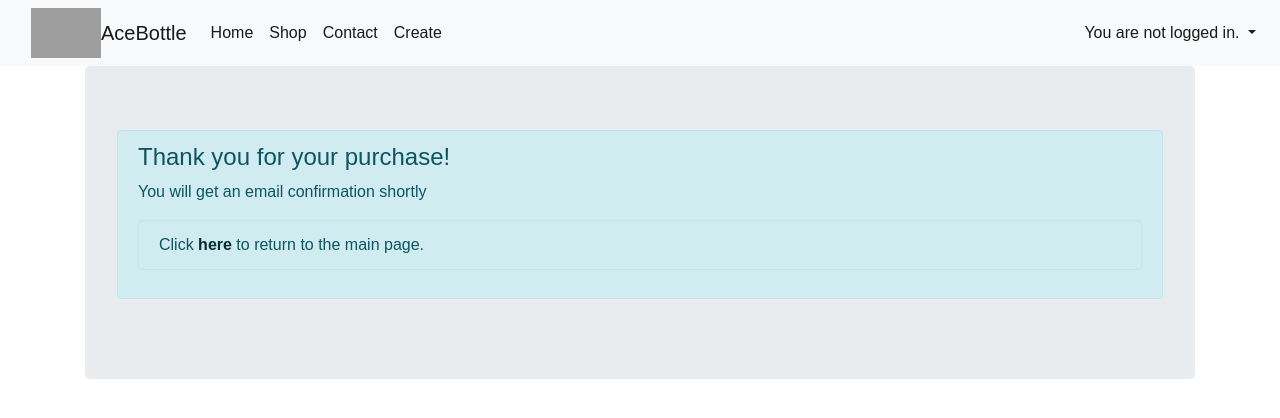
After one commit to Ariellles/mystore, a Django app: page /payment in a window 1280 px wide. The commit adds this page. Shown: the top 418 px of the page. Run offline with Django 4.2, Linux system fonts and the light colour scheme; some libraries are stand-ins or nearby versions; grey boxes are pictures that could not be loaded.

Commit message:
added pictures, successful purchase

```diff
--- a/mystore/mystore/urls.py
+++ b/mystore/mystore/urls.py
@@ -31,6 +31,7 @@ from storeapp.views import SuccessfulContact
 from storeapp.views import Cart
 from storeapp.views import PurchaseView
 from storeapp.views import RegisterUser
+from storeapp.views import SuccessfulPurchase
 
 urlpatterns = [
     path('admin/', admin.site.urls),
@@ -49,8 +50,8 @@ urlpatterns = [
     path('cart', Cart.as_view(), name='cart'),
     path('products/<int:pk>/purchase', PurchaseView.as_view(), name='purchase'),
     path('register', RegisterUser.as_view(), name='register'),
-    path('accounts/', include('django.contrib.auth.urls'))
-
+    path('accounts/', include('django.contrib.auth.urls')),
+    path('payment', SuccessfulPurchase.as_view(), name='payment'),
 
 ]
 
--- a/mystore/storeapp/templates/base.html
+++ b/mystore/storeapp/templates/base.html
@@ -77,9 +77,6 @@ body {
           </div>
         </div>
       </div>
-
-      <div class="topnav">
-  <input type="text" placeholder="Search..">
 </div>
 
       <div class="navbar-nav ml-auto">
--- a/mystore/storeapp/templates/create_product.html
+++ b/mystore/storeapp/templates/create_product.html
@@ -4,7 +4,7 @@
 
 <h2>Add a new product:</h2>
 
-<form method="post">
+<form method="post" enctype="multipart/form-data">
     {{ form.as_p }}
 
     {% csrf_token %}
--- a/mystore/storeapp/templates/homepage.html
+++ b/mystore/storeapp/templates/homepage.html
@@ -18,10 +18,10 @@
 <h2 class="alert-heading">
     Welcome to AceBottles - Hydrate yourself in style!</h2>
 <hr>
-<p><img src="https://sc04.alicdn.com/kf/H0a2f5cae94184a5588c0920a61bdd21cP.jpg" alt="descriptive text" width="700" height="550" >
-
+<p><img src="https://ae01.alicdn.com/kf/H559d1a83d20d49b294127eefd600e25bl/Stainless-Steel-Insulated-Bottle-Water-Bottle-Personalized-Logo-Cup-Stainless-Steel-Thermos-Portable-Travel-Sport-Bottle.jpg_Q90.jpg_.webp" alt="descriptive text" width="700" height="550" >
+<hr>
 <h5 class="alert alert-light">
-  Click here to <a href="shop" class="alert-link">SHOP</a>
+  Click here to <a href="shop" class="alert-link">SHOP</a> <h5/>
 </center>
 
 
--- a/mystore/storeapp/templates/products.html
+++ b/mystore/storeapp/templates/products.html
@@ -11,7 +11,7 @@
     <div class="card" style="width: 300;">
 
       {% if product.image %}
-        <img src="{{product.image.url}}" width="300" height="450">
+        <img src="{{product.image.url}}" width="300" height="350">
       {% else %}
         <img src="http://127.0.0.1:8000/images/photo-1602143407151-7111542de6e8_RqjdMkN.jpg" width="300" height="450">
       {% endif %}
--- a/mystore/storeapp/templates/purchase.html
+++ b/mystore/storeapp/templates/purchase.html
@@ -3,14 +3,15 @@
 {% block content %}
 
 <h2>Finish your purchase:</h2>
-<h3>You are purchasing {{product}} </h3>
+<hr>
+<h3>You are purchasing: {{product}} </h3>
 
 <form method="post">
     {{ form.as_p }}
 
     {% csrf_token %}
 
-    <input type="submit", value="Buy Now" class="btn btn-primary">
+    <input type="submit", onclick="window.location.href='{% url 'purchase' product.id %}'", value="Buy Now" class="btn btn-primary">
 </form>
 
 {% endblock %}
--- /dev/null
+++ b/mystore/storeapp/templates/successful_purchase.html
@@ -0,0 +1,13 @@
+{% extends "base.html" %}
+
+{% block content %}
+
+<div class="alert alert-info" role="alert">
+  <h4 class="alert-heading">Thank you for your purchase!</h4>
+  <p>You will get an email confirmation shortly</p>
+  <p class="mb-0"></p>
+  <p class="alert alert-info" role="alert">
+  Click <a href="http://127.0.0.1:8000/" class="alert-link">here</a> to return to the main page.
+</div>
+
+{% endblock %}
--- a/mystore/storeapp/views.py
+++ b/mystore/storeapp/views.py
@@ -42,9 +42,13 @@ class Cart(TemplateView):
     template_name = 'cart.html'
 
 
+class SuccessfulPurchase(TemplateView):
+    template_name = 'successful_purchase.html'
+
+
 class PurchaseView(LoginRequiredMixin, FormView):
     template_name = 'purchase.html'
-    success_url = reverse_lazy('products')
+    success_url = reverse_lazy('payment')
     form_class = PurchaseForm
 
     def get_context_data(self, **kwargs):
@@ -65,26 +69,29 @@ class PurchaseView(LoginRequiredMixin, FormView):
         return super(PurchaseView, self).form_valid(form)
 
 
-class CreateProduct(CreateView):
+class CreateProduct(PermissionRequiredMixin, CreateView):
     template_name = 'create_product.html'
     model = Product
     fields = '__all__'
     success_url = reverse_lazy('addition')
+    permission_required = 'viewer.create_product'
 
 
-class EditProduct(UpdateView):
+class EditProduct(PermissionRequiredMixin, UpdateView):
     template_name = 'edit_product.html'
     model = Product
     success_url = reverse_lazy('successful')
     context_object_name = 'product'
     fields = '__all__'
+    permission_required = 'viewer.edit_product'
 
 
-class DeleteProduct(DeleteView):
+class DeleteProduct(PermissionRequiredMixin, DeleteView):
     template_name = 'delete_product.html'
     model = Product
     context_object_name = 'product'
     success_url = reverse_lazy('deletion')
+    permission_required = 'viewer.delete_product'
 
 
 class ProductDetail(DetailView):
```
Also changed, not shown: mystore/media/images/4.webp (added), mystore/media/images/5.webp (added), mystore/media/images/6.webp (added), mystore/media/images/7.webp (added).
